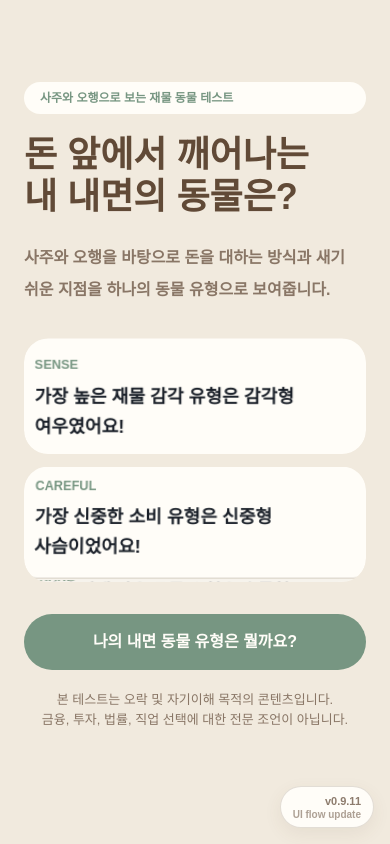
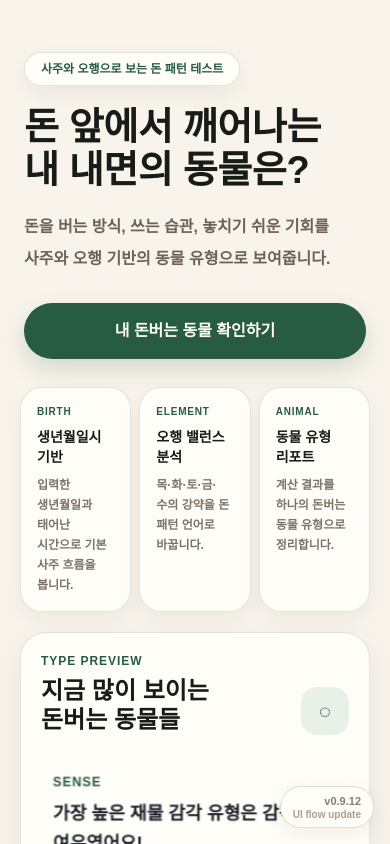
Before and after one commit to graypork/money_saju_test, a Next.js app: page / in a window 390 px wide. Shown: the top 844 px of the page. Built offline with nearby package versions, Linux system fonts and the light colour scheme.

Commit message:
Polish mobile test UI

```diff
--- a/app/page.tsx
+++ b/app/page.tsx
@@ -24,6 +24,24 @@ const statsCards = [
   {
     label: "CHANCE",
     text: "가장 기회 포착이 빠른 유형은 사냥형 호랑이였어요!",
+  },
+];
+
+const proofCards = [
+  {
+    label: "BIRTH",
+    title: "생년월일시 기반",
+    body: "입력한 생년월일과 태어난 시간으로 기본 사주 흐름을 봅니다.",
+  },
+  {
+    label: "ELEMENT",
+    title: "오행 밸런스 분석",
+    body: "목·화·토·금·수의 강약을 돈 패턴 언어로 바꿉니다.",
+  },
+  {
+    label: "ANIMAL",
+    title: "동물 유형 리포트",
+    body: "계산 결과를 하나의 돈버는 동물 유형으로 정리합니다.",
   },
 ];
 
@@ -126,25 +144,64 @@ export default function Home() {
   }, []);
 
   return (
-    <main className={`${uiTokens.page} py-7`}>
-      <section className={`${uiTokens.shell} min-h-[calc(100vh-56px)]`}>
-        <section className="flex min-h-[calc(100vh-96px)] flex-col justify-center px-1 py-8">
-          <div className="mb-5 inline-flex rounded-full bg-[#FFFDF8] px-4 py-2 text-xs font-bold text-[#779682]">
-            사주와 오행으로 보는 재물 동물 테스트
+    <main className={`${uiTokens.page} py-6`}>
+      <section className={`${uiTokens.shell} space-y-5 pb-8`}>
+        <section className="px-1 pb-2 pt-5">
+          <div className="mb-5 inline-flex rounded-full border border-black/10 bg-[#FFFDF8] px-4 py-2 text-xs font-extrabold text-[#285C42] shadow-[0_8px_20px_rgba(31,42,34,0.06)]">
+            사주와 오행으로 보는 돈 패턴 테스트
           </div>
 
-          <h1 className="text-[36px] font-extrabold leading-[1.18] text-[#614A37]">
+          <h1 className="text-[38px] font-black leading-[1.12] tracking-[-0.01em] text-[#171C18]">
             돈 앞에서 깨어나는
             <br />
             내 내면의 동물은?
           </h1>
 
-          <p className="mt-6 text-[16px] font-semibold leading-8 text-[rgba(97,74,55,0.72)]">
-            사주와 오행을 바탕으로 돈을 대하는 방식과 새기 쉬운 지점을
-            하나의 동물 유형으로 보여줍니다.
+          <p className="mt-5 text-[16px] font-semibold leading-8 text-[#6F6253]">
+            돈을 버는 방식, 쓰는 습관, 놓치기 쉬운 기회를
+            사주와 오행 기반의 동물 유형으로 보여줍니다.
           </p>
 
-          <div className="mt-8 grid h-[244px] gap-3 overflow-hidden">
+          <a href="/input" className={`${uiTokens.button} mt-7`}>
+            내 돈버는 동물 확인하기
+          </a>
+        </section>
+
+        <section className="grid grid-cols-3 gap-2">
+          {proofCards.map((card) => (
+            <article
+              key={card.label}
+              className="rounded-[22px] border border-black/10 bg-[#FFFDF8] p-4 shadow-[0_8px_22px_rgba(31,42,34,0.05)]"
+            >
+              <p className="text-[10px] font-black tracking-[0.08em] text-[#285C42]">
+                {card.label}
+              </p>
+              <h2 className="mt-2 text-[14px] font-black leading-5 text-[#171C18]">
+                {card.title}
+              </h2>
+              <p className="mt-2 text-[12px] font-semibold leading-5 text-[#7D7469]">
+                {card.body}
+              </p>
+            </article>
+          ))}
+        </section>
+
+        <section className={uiTokens.card}>
+          <div className="flex items-end justify-between gap-4">
+            <div>
+              <p className={uiTokens.eyebrow}>TYPE PREVIEW</p>
+              <h2 className="mt-2 text-[24px] font-black leading-[1.2] text-[#171C18]">
+                지금 많이 보이는
+                <br />
+                돈버는 동물들
+              </h2>
+            </div>
+            <div className="grid h-12 w-12 place-items-center rounded-2xl bg-[#E7F1E7] text-xl">
+              ◌
+            </div>
+          </div>
+
+          <div className="mt-5 grid h-[244px] gap-3 overflow-hidden">
             {statsIndices.map((cardIndex, slot) => {
               const isRolling = rollingInfo?.slot === slot;
               const currentCard = statsCards[cardIndex];
@@ -163,12 +220,18 @@ export default function Home() {
               );
             })}
           </div>
+        </section>
 
-          <a href="/input" className={`${uiTokens.button} mt-8`}>
+        <section className="rounded-[28px] border border-black/10 bg-[#FFFDF8] p-5 text-center shadow-[0_10px_28px_rgba(31,42,34,0.06)]">
+          <p className="text-[18px] font-black leading-7 text-[#171C18]">
+            나의 돈 패턴은
+            <br />
+            어떤 동물에 가까울까요?
+          </p>
+          <a href="/input" className={`${uiTokens.button} mt-4`}>
             나의 내면 동물 유형은 뭘까요?
           </a>
-
-          <p className={`${uiTokens.caption} mt-5 text-center`}>
+          <p className={`${uiTokens.caption} mt-4`}>
             본 테스트는 오락 및 자기이해 목적의 콘텐츠입니다.
             <br />
             금융, 투자, 법률, 직업 선택에 대한 전문 조언이 아닙니다.
--- a/app/result/page.tsx
+++ b/app/result/page.tsx
@@ -14,8 +14,8 @@ import {
 import { selectPrimarySalCopy } from "../../src/lib/salCopyBank";
 
 const PAGE_BASE_CLASS =
-  "min-h-screen break-keep px-5 pb-10 pt-4 text-[#191F28]";
-const DEFAULT_PAGE_BACKGROUND = "#F1EADE";
+  "min-h-screen break-keep px-5 pb-10 pt-4 text-[#171C18]";
+const DEFAULT_PAGE_BACKGROUND = "#F8F4EC";
 const ELEMENT_BACKGROUND: Record<string, string> = {
   fire: "#F3C6C4",
   wood: "#E3F0DF",
@@ -23,12 +23,47 @@ const ELEMENT_BACKGROUND: Record<string, string> = {
   earth: "#E5D2BD",
   metal: "#F5E6A8",
 };
+const ELEMENT_META: Record<
+  keyof WealthResult["elements"],
+  { label: string; color: string; bg: string; meaning: string }
+> = {
+  wood: {
+    label: "목",
+    color: "#4E8F61",
+    bg: "#E3F0DF",
+    meaning: "아이디어와 확장성",
+  },
+  fire: {
+    label: "화",
+    color: "#D97964",
+    bg: "#F3C6C4",
+    meaning: "표현력과 추진력",
+  },
+  earth: {
+    label: "토",
+    color: "#A9855C",
+    bg: "#E5D2BD",
+    meaning: "축적과 관리력",
+  },
+  metal: {
+    label: "금",
+    color: "#B9A558",
+    bg: "#F5E6A8",
+    meaning: "판단력과 수익 구조",
+  },
+  water: {
+    label: "수",
+    color: "#5D9AB8",
+    bg: "#DDECF3",
+    meaning: "정보력과 흐름 읽기",
+  },
+};
 const CARD_CLASS =
-  "rounded-[28px] border border-[rgba(97,74,55,0.18)] bg-[#FFFDF8] p-6 shadow-[0_10px_28px_rgba(97,74,55,0.08)]";
+  "rounded-[28px] border border-black/10 bg-[#FFFDF8] p-6 shadow-[0_12px_32px_rgba(31,42,34,0.07)]";
 const PRIMARY_BUTTON_CLASS =
-  "min-h-14 w-full rounded-[18px] bg-[#779682] px-5 py-4 text-center text-[16px] font-extrabold text-[#FFFDF8] transition active:bg-[#6D8876]";
+  "min-h-14 w-full rounded-full bg-[#285C42] px-5 py-4 text-center text-[16px] font-extrabold text-[#FFFDF8] shadow-[0_10px_24px_rgba(40,92,66,0.18)] transition active:bg-[#214B36]";
 const SECONDARY_BUTTON_CLASS =
-  "min-h-14 w-full rounded-[18px] border border-[rgba(97,74,55,0.18)] bg-[#FFFDF8] px-5 py-4 text-center text-[15px] font-extrabold text-[#614A37] transition active:bg-[#F1EADE]";
+  "min-h-14 w-full rounded-full border border-black/10 bg-[#FFFDF8] px-5 py-4 text-center text-[15px] font-extrabold text-[#5E4936] transition active:bg-[#F8F4EC]";
 
 const ANIMAL_VISUALS: Record<string, string> = {
   거북: "🐢",
@@ -142,19 +177,99 @@ function InsightRow({
   body: string;
 }) {
   return (
-    <div className="flex gap-4 rounded-[22px] bg-[#F1EADE] p-4">
-      <span className="grid h-11 w-11 shrink-0 place-items-center rounded-full bg-[#FFFDF8] text-lg font-extrabold text-[#779682]">
+    <div className="flex gap-4 rounded-[22px] bg-[#F8F4EC] p-4">
+      <span className="grid h-11 w-11 shrink-0 place-items-center rounded-full bg-[#FFFDF8] text-sm font-black text-[#285C42]">
         {icon}
       </span>
       <div>
-        <h3 className="text-[16px] font-extrabold leading-6 text-[#191F28]">
+        <h3 className="text-[16px] font-extrabold leading-6 text-[#171C18]">
           {title}
         </h3>
-        <p className="mt-1 text-[14px] font-semibold leading-6 text-[rgba(97,74,55,0.72)]">
+        <p className="mt-1 whitespace-pre-line text-[14px] font-semibold leading-6 text-[#6F6253]">
           {body}
         </p>
       </div>
     </div>
+  );
+}
+
+function ElementBalanceCard({ result }: { result: WealthResult }) {
+  const entries = Object.entries(result.elements) as Array<
+    [keyof WealthResult["elements"], number]
+  >;
+  const dominant = result.dominantElement;
+  const weak = result.weakElement;
+
+  return (
+    <ResultCard>
+      <div className="flex items-start justify-between gap-4">
+        <div>
+          <p className="text-[13px] font-extrabold tracking-[0.08em] text-[#285C42]">
+            FIVE ELEMENTS
+          </p>
+          <h2 className="mt-2 text-[24px] font-black leading-[1.25] text-[#171C18]">
+            오행 밸런스
+          </h2>
+        </div>
+        <div className="rounded-2xl bg-[#EEF3EA] px-3 py-2 text-right">
+          <p className="text-[11px] font-black text-[#285C42]">강한 기운</p>
+          <p className="text-[16px] font-black text-[#171C18]">
+            {ELEMENT_META[dominant].label}
+          </p>
+        </div>
+      </div>
+
+      <div className="mt-5 grid gap-3">
+        {entries.map(([key, value]) => {
+          const meta = ELEMENT_META[key];
+          const score = Math.round(value);
+
+          return (
+            <div key={key}>
+              <div className="mb-2 flex items-center justify-between gap-3">
+                <div className="flex items-center gap-2">
+                  <span
+                    className="h-3 w-3 rounded-full"
+                    style={{ backgroundColor: meta.color }}
+                  />
+                  <span className="text-sm font-black text-[#171C18]">
+                    {meta.label}
+                  </span>
+                  {key === dominant ? (
+                    <span className="rounded-full bg-[#EEF3EA] px-2 py-0.5 text-[11px] font-black text-[#285C42]">
+                      강함
+                    </span>
+                  ) : null}
+                  {key === weak ? (
+                    <span className="rounded-full bg-[#F8E8D8] px-2 py-0.5 text-[11px] font-black text-[#9A633C]">
+                      부족
+                    </span>
+                  ) : null}
+                </div>
+                <span className="text-sm font-extrabold text-[#7D7469]">
+                  {score}
+                </span>
+              </div>
+              <div className="h-2.5 overflow-hidden rounded-full bg-[#EDE7DD]">
+                <div
+                  className="h-full rounded-full"
+                  style={{
+                    width: `${Math.max(4, Math.min(100, score))}%`,
+                    backgroundColor: meta.color,
+                  }}
+                />
+              </div>
+            </div>
+          );
+        })}
+      </div>
+
+      <p className="mt-5 rounded-[20px] bg-[#F8F4EC] p-4 text-[14px] font-semibold leading-6 text-[#6F6253]">
+        {ELEMENT_META[dominant].label} 기운은 {ELEMENT_META[dominant].meaning} 쪽을
+        키우고, {ELEMENT_META[weak].label} 기운은 {ELEMENT_META[weak].meaning} 쪽에서
+        보완이 필요하게 나타납니다.
+      </p>
+    </ResultCard>
   );
 }
 
@@ -168,13 +283,13 @@ function InvalidResult() {
     >
       <section className="mx-auto max-w-[430px] pt-16">
         <ResultCard>
-          <p className="text-[12px] font-extrabold tracking-[0.08em] text-[rgba(97,74,55,0.72)]">
+          <p className="text-[12px] font-extrabold tracking-[0.08em] text-[#6F6253]">
             RESULT
           </p>
-          <h1 className="mt-3 text-[28px] font-extrabold leading-[1.25] text-[#614A37]">
+          <h1 className="mt-3 text-[28px] font-extrabold leading-[1.25] text-[#171C18]">
             아직 만들 결과가 없어요
           </h1>
-          <p className="mt-4 text-[15px] font-semibold leading-7 text-[rgba(97,74,55,0.72)]">
+          <p className="mt-4 text-[15px] font-semibold leading-7 text-[#6F6253]">
             생년월일과 태어난 시간을 먼저 선택하면 재물 동물 유형을 볼 수 있습니다.
           </p>
           <button
@@ -227,6 +342,17 @@ function ResultContent() {
     resultCopy.archetype,
   );
   const displayRankText = `재물 감각 상위 ${result.topPercent}%`;
+  const usefulGodLabel = ELEMENT_META[result.usefulGod]?.label ?? "";
+  const favorableLabels = result.favorableElements
+    .map((element) => ELEMENT_META[element]?.label)
+    .filter(Boolean)
+    .join(" · ");
+  const reportItems = [
+    "내 돈이 막히는 지점",
+    "잘 맞는 수익화 방식",
+    "피해야 할 소비 패턴",
+    "돈이 모이는 환경",
+  ];
 
   return (
     <main className={PAGE_BASE_CLASS} style={{ backgroundColor: pageBg }}>
@@ -238,122 +364,143 @@ function ResultContent() {
             type="button"
             onClick={() => router.back()}
             aria-label="뒤로 가기"
-            className="grid h-10 w-10 place-items-center rounded-full bg-[#FFFDF8] text-xl font-extrabold text-[#614A37] transition active:bg-[#F1EADE]"
+            className="grid h-11 w-11 place-items-center rounded-full border border-black/10 bg-[#FFFDF8] text-xl font-extrabold text-[#5E4936] shadow-[0_8px_20px_rgba(31,42,34,0.05)] transition active:bg-[#F8F4EC]"
           >
             ←
           </button>
-          <p className="text-[14px] font-extrabold text-[rgba(97,74,55,0.72)]">
+          <p className="text-[14px] font-extrabold text-[#6F6253]">
             결과 리포트
           </p>
           <div className="h-10 w-10" />
         </header>
 
         <div className="grid gap-5">
-          <ResultCard className="p-7">
-            <h1 className="text-[32px] font-extrabold leading-[1.18] text-[#614A37]">
-              돈 앞에서 깨어나는
-              <br />
-              내 안의 동물은?
+          <ResultCard className="overflow-hidden p-0">
+            <div className="p-7">
+              <div className="flex items-start justify-between gap-4">
+                <div>
+                  <p className="text-[13px] font-extrabold tracking-[0.08em] text-[#285C42]">
+                    RESULT ANIMAL
+                  </p>
+                  <h1 className="mt-3 text-[34px] font-black leading-[1.12] text-[#171C18]">
+                    {resultCopy.title}
                   </h1>
-            <p className="mt-3 text-[15px] font-semibold leading-7 text-[rgba(97,74,55,0.72)]">
-              {resultCopy.copy.firstImpression}
+                  <p className="mt-3 text-[15px] font-extrabold leading-6 text-[#6F6253]">
+                    {resultCopy.archetype}
                   </p>
-
-            <div className="flex items-start gap-4">
-              <div className="mt-6 grid h-[76px] w-[76px] shrink-0 place-items-center rounded-[26px] bg-[#F1EADE] text-4xl">
+                </div>
+                <div className="grid h-[78px] w-[78px] shrink-0 place-items-center rounded-[26px] bg-[#F8F4EC] text-4xl">
                   {getAnimalVisual(result)}
                 </div>
               </div>
 
-            <p className="mt-5 text-[13px] font-extrabold text-[rgba(97,74,55,0.72)]">
-              1. 동물 유형
+              <div className="mt-6 grid grid-cols-[1fr_auto] items-end gap-4 rounded-[24px] bg-[#EEF3EA] p-5">
+                <div>
+                  <p className="text-[12px] font-black tracking-[0.08em] text-[#285C42]">
+                    MONEY SENSE
                   </p>
-            <h2 className="mt-2 text-[34px] font-extrabold leading-[1.12] text-[#614A37]">
-              {resultCopy.title}
-            </h2>
-            <p className="mt-5 text-[13px] font-extrabold text-[rgba(97,74,55,0.72)]">
-              2. 상위 퍼센트
-            </p>
-            <p className="mt-1 text-[30px] font-extrabold leading-none text-[#779682]">
+                  <p className="mt-1 text-[16px] font-extrabold text-[#6F6253]">
                     {displayRankText}
                   </p>
-            <p className="mt-5 text-[13px] font-extrabold text-[rgba(97,74,55,0.72)]">
-              3. 설명 및 분석
+                </div>
+                <p className="text-[42px] font-black leading-none text-[#285C42]">
+                  {result.topPercent}%
                 </p>
-            <p className="mt-2 text-[18px] font-extrabold leading-7 text-[#191F28]">
-              {resultCopy.archetype}
+              </div>
+            </div>
+          </ResultCard>
+
+          <ResultCard>
+            <p className="text-[13px] font-extrabold tracking-[0.08em] text-[#285C42]">
+              FIRST IMPRESSION
             </p>
-            <p className="mt-3 text-[15px] font-semibold leading-7 text-[rgba(97,74,55,0.72)]">
-              {resultCopy.copy.elementReading}
+            <h2 className="mt-2 text-[24px] font-black leading-[1.25] text-[#171C18]">
+              첫 인상
+            </h2>
+            <p className="mt-4 whitespace-pre-line text-[15px] font-semibold leading-7 text-[#6F6253]">
+              {resultCopy.copy.firstImpression}
             </p>
           </ResultCard>
 
+          <ElementBalanceCard result={result} />
+
           <ResultCard>
-            <p className="text-[13px] font-extrabold text-[#779682]">
-              핵심 진단
+            <p className="text-[13px] font-extrabold tracking-[0.08em] text-[#285C42]">
+              MONEY PATTERN
             </p>
-            <h2 className="mt-2 text-[24px] font-extrabold leading-[1.25] text-[#614A37]">
+            <h2 className="mt-2 text-[24px] font-black leading-[1.25] text-[#171C18]">
               돈이 들어오는 문과
               <br />
               새는 구멍
             </h2>
-            <p className="mt-3 text-[14px] font-semibold leading-6 text-[rgba(97,74,55,0.72)]">
+            <p className="mt-4 whitespace-pre-line text-[15px] font-semibold leading-7 text-[#6F6253]">
               {resultCopy.copy.moneyFlow}
             </p>
             <div className="mt-5 grid gap-3">
               <InsightRow
-                icon="근"
-                title="사주에서 보이는 장면"
+                icon="벌"
+                title="돈이 들어오는 방식"
+                body={resultCopy.copy.moneyFlow}
+              />
+              <InsightRow
+                icon="새"
+                title="돈이 막히거나 새는 지점"
                 body={resultCopy.copy.elementReading}
               />
+              <div className="rounded-[22px] bg-[#F8F4EC] p-4">
+                <p className="text-[13px] font-extrabold text-[#285C42]">
+                  반복되기 쉬운 장면
+                </p>
+                <ul className="mt-3 grid gap-2">
+                  {resultCopy.copy.repeatedPatterns.map((pattern) => (
+                    <li
+                      key={pattern}
+                      className="flex gap-2 text-[14px] font-semibold leading-6 text-[#6F6253]"
+                    >
+                      <span className="mt-2 h-1.5 w-1.5 shrink-0 rounded-full bg-[#285C42]" />
+                      <span>{pattern}</span>
+                    </li>
+                  ))}
+                </ul>
+              </div>
+            </div>
+          </ResultCard>
+
           {salCopy ? (
+            <ResultCard>
+              <p className="text-[13px] font-extrabold tracking-[0.08em] text-[#285C42]">
+                SAJU SUPPORT
+              </p>
+              <h2 className="mt-2 text-[24px] font-black leading-[1.25] text-[#171C18]">
+                용신·신살 보조 해석
+              </h2>
+              <div className="mt-5 grid gap-3">
+                <InsightRow
+                  icon="용"
+                  title={`도움 되는 기운 ${usefulGodLabel}`}
+                  body={
+                    favorableLabels
+                      ? `${favorableLabels} 흐름이 돈의 균형을 잡는 데 도움 되는 쪽으로 표시됩니다.`
+                      : "도움 되는 오행 흐름을 기준으로 돈의 균형을 보완합니다."
+                  }
+                />
                 <InsightRow
                   icon="살"
                   title={`${salCopy.label} 보조 해석`}
                   body={salCopy.moneyText}
                 />
-              ) : null}
-              <InsightRow
-                icon="↗"
-                title="돈이 들어오는 방식"
-                body={resultCopy.copy.moneyFlow}
-              />
-              <div className="rounded-[22px] bg-[#F1EADE] p-4">
-                <p className="text-[13px] font-extrabold text-[#779682]">
-                  반복되기 쉬운 장면
-                </p>
-                <ul className="mt-2 grid gap-2">
-                  {resultCopy.copy.repeatedPatterns.map((pattern) => (
-                    <li
-                      key={pattern}
-                      className="text-[14px] font-semibold leading-6 text-[rgba(97,74,55,0.72)]"
-                    >
-                      {pattern}
-                    </li>
-                  ))}
-                </ul>
-              </div>
-              <InsightRow
-                icon="↓"
-                title="돈이 막히거나 새는 지점"
-                body={resultCopy.copy.moneyFlow}
-              />
-            </div>
-            <div className="mt-4 rounded-[22px] border border-[rgba(97,74,55,0.18)] bg-[#FFFDF8] p-4">
-              <p className="text-[13px] font-extrabold text-[#779682]">
-                지금 필요한 조언
-              </p>
-              <p className="mt-2 text-[15px] font-extrabold leading-6 text-[#191F28]">
-                {resultCopy.copy.advice}
-              </p>
               </div>
             </ResultCard>
+          ) : null}
 
           <ResultCard>
-            <p className="text-[13px] font-extrabold text-[#779682]">
-              실행 체크
+            <p className="text-[13px] font-extrabold tracking-[0.08em] text-[#285C42]">
+              ACTION CHECK
             </p>
-            <div className="mt-4 grid gap-3">
+            <h2 className="mt-2 text-[24px] font-black leading-[1.25] text-[#171C18]">
+              이번 주 실행 체크
+            </h2>
+            <div className="mt-5 grid gap-3">
               <InsightRow
                 icon="3"
                 title={`3일 실천 · ${resultCopy.copy.threeDayAction.title}`}
@@ -370,13 +517,38 @@ function ResultContent() {
                 body={resultCopy.copy.oneWeekExperiment.body}
               />
             </div>
-            <p className="mt-4 rounded-[18px] bg-[#779682] px-4 py-3 text-center text-[15px] font-extrabold text-[#FFFDF8]">
+          </ResultCard>
+
+          <ResultCard className="border-[#285C42]/20 bg-[#F7FBF5]">
+            <p className="text-[13px] font-extrabold tracking-[0.08em] text-[#285C42]">
+              DEEP REPORT
+            </p>
+            <h2 className="mt-2 text-[25px] font-black leading-[1.25] text-[#171C18]">
+              더 깊게 보면
+              <br />
+              돈의 반복 패턴이 보입니다
+            </h2>
+            <div className="mt-5 grid gap-2">
+              {reportItems.map((item) => (
+                <div
+                  key={item}
+                  className="flex items-center gap-3 rounded-2xl bg-[#FFFDF8] px-4 py-3 text-[14px] font-extrabold text-[#171C18]"
+                >
+                  <span className="h-2 w-2 rounded-full bg-[#285C42]" />
+                  {item}
+                </div>
+              ))}
+            </div>
+            <p className="mt-5 whitespace-pre-line text-[14px] font-semibold leading-6 text-[#6F6253]">
               {resultCopy.copy.cta}
             </p>
+            <button type="button" className={`${PRIMARY_BUTTON_CLASS} mt-5`}>
+              내 돈 패턴 자세히 보기
+            </button>
           </ResultCard>
         </div>
 
-        <p className="mt-6 text-center text-[13px] font-semibold leading-6 text-[rgba(97,74,55,0.72)]">
+        <p className="mt-6 text-center text-[13px] font-semibold leading-6 text-[#7D7469]">
           본 테스트는 오락 및 자기이해 목적의 콘텐츠입니다. 금융, 투자, 법률, 직업 선택에 대한 전문 조언이 아닙니다.
         </p>
 
@@ -398,7 +570,7 @@ export default function ResultPage() {
   return (
     <Suspense
       fallback={
-        <div className="min-h-screen bg-[#F1EADE] p-10 text-sm font-bold text-[rgba(97,74,55,0.72)]">
+        <div className="min-h-screen bg-[#F8F4EC] p-10 text-sm font-bold text-[#6F6253]">
           결과를 불러오는 중입니다...
         </div>
       }
--- a/src/components/AppVersionBadge.tsx
+++ b/src/components/AppVersionBadge.tsx
@@ -1,4 +1,4 @@
-const APP_VERSION = "v0.9.11";
+const APP_VERSION = "v0.9.12";
 const APP_VERSION_NOTE = "UI flow update";
 
 export default function AppVersionBadge() {
--- a/src/lib/uiTokens.ts
+++ b/src/lib/uiTokens.ts
@@ -1,18 +1,18 @@
 export const uiTokens = {
   page:
-    "min-h-screen bg-[#F1EADE] px-5 py-8 text-[#191F28] [word-break:keep-all]",
-  shell: "mx-auto max-w-[430px]",
+    "min-h-screen bg-[#F8F4EC] px-5 py-8 text-[#171C18] [word-break:keep-all]",
+  shell: "mx-auto max-w-[460px]",
   card:
-    "rounded-[24px] border border-[rgba(97,74,55,0.18)] bg-[#FFFDF8] p-5 shadow-[0_10px_28px_rgba(97,74,55,0.08)]",
+    "rounded-[26px] border border-black/10 bg-[#FFFDF8] p-5 shadow-[0_12px_32px_rgba(31,42,34,0.07)]",
   softCard:
-    "rounded-[22px] border border-[rgba(97,74,55,0.18)] bg-[#FFFDF8] p-5",
+    "rounded-[22px] border border-black/10 bg-[#FFFDF8] p-5",
   button:
-    "flex min-h-14 w-full items-center justify-center rounded-full bg-[#779682] px-[22px] py-4 text-base font-bold text-[#FFFDF8] transition hover:bg-[#6D8876] active:scale-[0.98] active:bg-[#6D8876]",
+    "flex min-h-14 w-full items-center justify-center rounded-full bg-[#285C42] px-[22px] py-4 text-base font-extrabold text-[#FFFDF8] shadow-[0_10px_24px_rgba(40,92,66,0.18)] transition hover:bg-[#214B36] active:scale-[0.98] active:bg-[#214B36]",
   secondaryButton:
-    "flex min-h-14 w-full items-center justify-center rounded-full bg-[#614A37] px-[22px] py-4 text-base font-bold text-[#FFFDF8] transition active:scale-[0.98]",
-  eyebrow: "text-xs font-extrabold uppercase text-[#779682]",
-  headline: "text-[34px] font-extrabold leading-[1.2] text-[#614A37]",
-  sectionTitle: "text-[23px] font-extrabold leading-[1.25] text-[#614A37]",
-  body: "text-[15px] leading-7 text-[rgba(97,74,55,0.72)]",
-  caption: "text-[13px] leading-5 text-[rgba(97,74,55,0.72)]",
+    "flex min-h-14 w-full items-center justify-center rounded-full bg-[#5E4936] px-[22px] py-4 text-base font-extrabold text-[#FFFDF8] transition active:scale-[0.98]",
+  eyebrow: "text-xs font-extrabold uppercase tracking-[0.08em] text-[#285C42]",
+  headline: "text-[34px] font-extrabold leading-[1.18] text-[#171C18]",
+  sectionTitle: "text-[23px] font-extrabold leading-[1.25] text-[#171C18]",
+  body: "text-[15px] leading-7 text-[#6F6253]",
+  caption: "text-[13px] leading-5 text-[#7D7469]",
 };
```
Also changed, not shown: app/input/page.tsx (+16 -6 lines), src/components/BirthForm.tsx (+42 -36 lines). Lines whose indentation alone changed are shown as unchanged.
